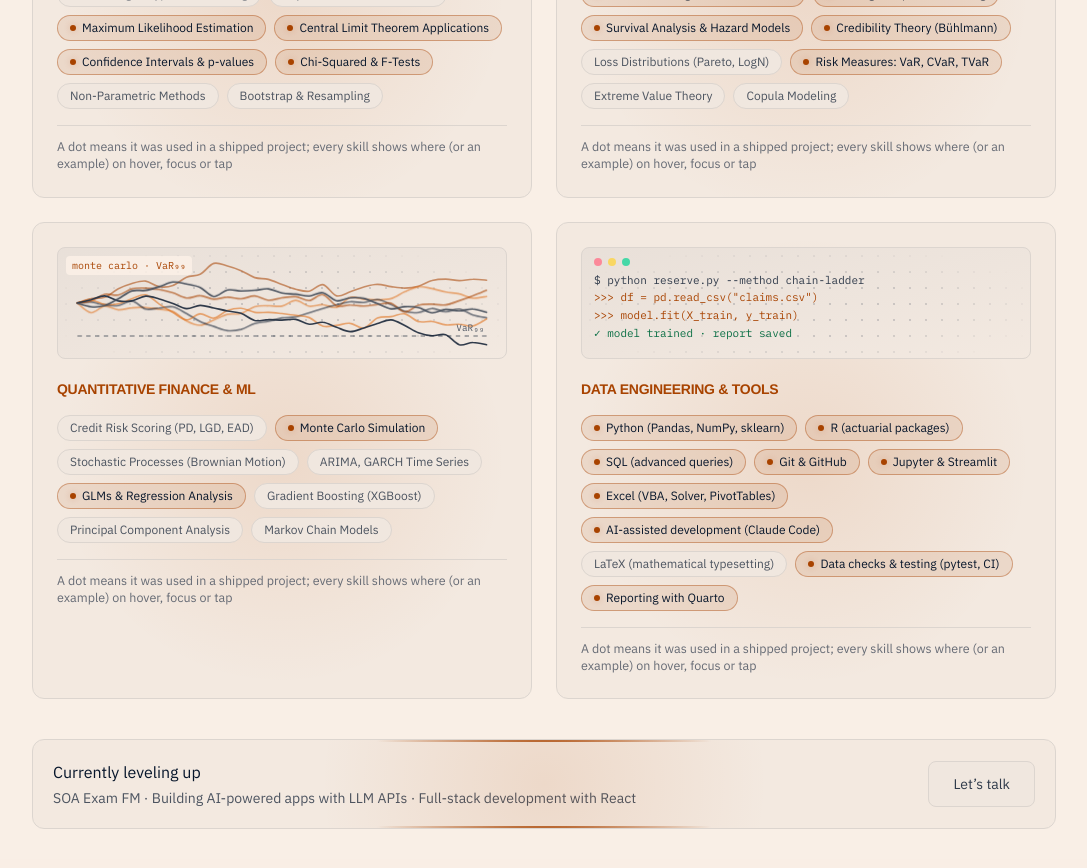
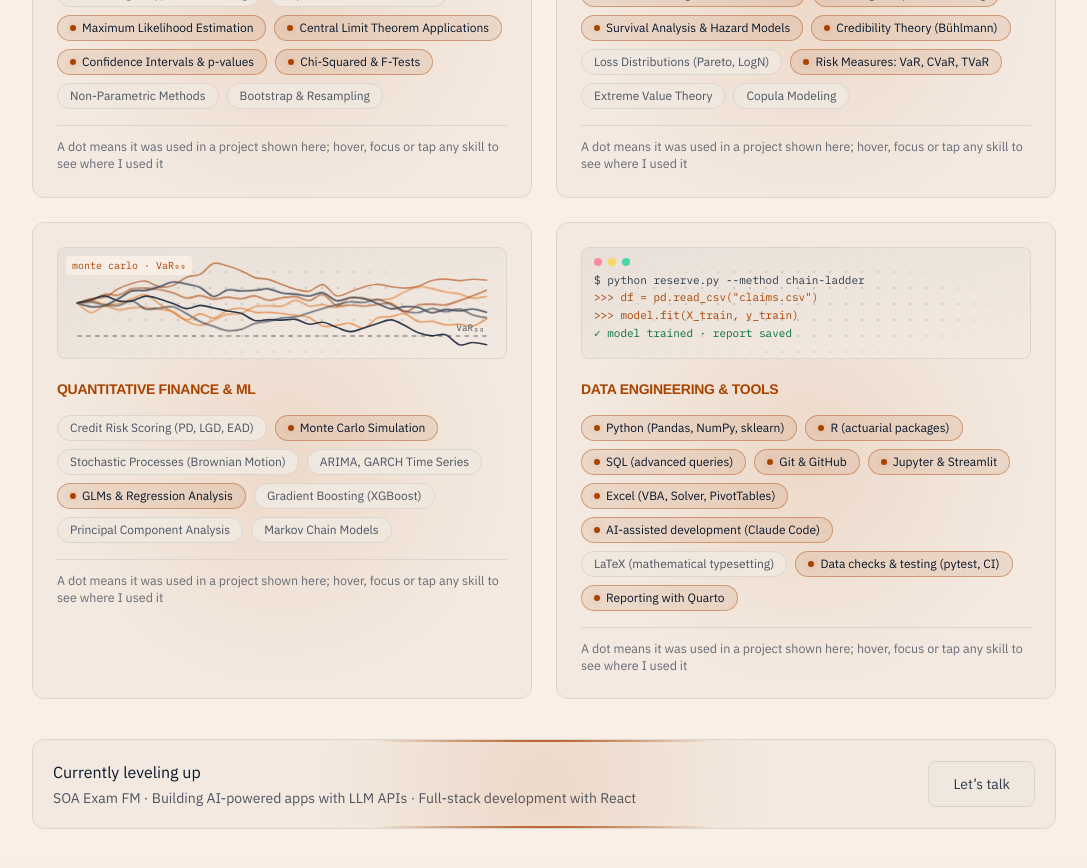
Before and after one commit to deadmigue55/portfolio, a React (Vite) app: page / in a window 1280 px wide. Shown: the part 11080-11948 px from the top of the page, without its empty margins (96-1183 px from the left). Built offline with nearby package versions, Linux system fonts and the light colour scheme.

Commit message:
Skills: describe the generic examples as past use in other work

```diff
--- a/src/components/Skills.jsx
+++ b/src/components/Skills.jsx
@@ -9,7 +9,7 @@ import { useCopy } from '../i18n'
 /*
   Skills as evidence. A skill that was used in a shipped project is marked with a dot and highlighted;
   hovering, focusing or tapping it says where (in a caption inside the card, so nothing is clipped on a phone).
-  The others are quieter and show a short generic example instead. A skill earns its mark only when
+  The others are quieter and show a short line about using the skill in other work (`eg` in the copy). A skill earns its mark only when
   a project really uses it: the goal is to move every skill from an example to a project (replace its
   `eg` with a `proof` in the copy).
   The previews are in the same order as the categories in the copy.
--- a/src/i18n/en.js
+++ b/src/i18n/en.js
@@ -284,21 +284,21 @@ const en = {
     eyebrow: 'Skills',
     title: 'What I bring to the table',
     intro: 'Actuarial rigor, statistical depth and the engineering to turn them into working tools.',
-    legend: 'A dot means it was used in a shipped project; every skill shows where (or an example) on hover, focus or tap',
-    egLabel: 'Example',
+    legend: 'A dot means it was used in a project shown here; hover, focus or tap any skill to see where I used it',
+    egLabel: 'In other work',
     proofIn: where => `Shipped in the Mortality Table Builder: ${where}`,
     categories: [
       {
         label: 'Probability & Statistical Theory',
         skills: [
-          { n: 'A/B Testing & Hypothesis Testing', eg: 'checking whether a change in a lapse or claims rate is real or just noise' },
-          { n: 'Bayesian Inference & MCMC', eg: 'updating a claim-frequency estimate as new months of data arrive' },
+          { n: 'A/B Testing & Hypothesis Testing', eg: 'checked whether a change in lapse or claims rates was real or just noise' },
+          { n: 'Bayesian Inference & MCMC', eg: 'updated claim-frequency estimates as new months of data came in' },
           { n: 'Maximum Likelihood Estimation', proof: 'Poisson fits for Lee-Carter and the GLM' },
           { n: 'Central Limit Theorem Applications', proof: 'how large a book must be before one standard deviation of claims fits inside the 15% margin' },
           { n: 'Confidence Intervals & p-values', proof: 'Poisson intervals on every A/E, p-values on relativities' },
           { n: 'Chi-Squared & F-Tests', proof: 'goodness-of-fit tests on the graduated rates' },
-          { n: 'Non-Parametric Methods', eg: 'comparing groups of policyholders without assuming a distribution' },
-          { n: 'Bootstrap & Resampling', eg: 'a confidence interval for a ratio that has no formula' },
+          { n: 'Non-Parametric Methods', eg: 'compared groups of policyholders without assuming a distribution' },
+          { n: 'Bootstrap & Resampling', eg: 'built confidence intervals for ratios that have no closed formula' },
         ],
       },
       {
@@ -308,23 +308,23 @@ const en = {
           { n: 'Pricing & Experience Rating', proof: 'term pricing, profit test and YRT experience rating' },
           { n: 'Survival Analysis & Hazard Models', proof: 'life tables, Gompertz-Makeham and Heligman-Pollard laws' },
           { n: 'Credibility Theory (Bühlmann)', proof: 'Bühlmann-Straub credibility in the experience study' },
-          { n: 'Loss Distributions (Pareto, LogN)', eg: 'fitting claim sizes to price an excess-of-loss layer' },
+          { n: 'Loss Distributions (Pareto, LogN)', eg: 'fitted claim sizes to price an excess-of-loss layer' },
           { n: 'Risk Measures: VaR, CVaR, TVaR', proof: 'VaR and TVaR on simulated aggregate claims' },
-          { n: 'Extreme Value Theory', eg: 'estimating the tail of large claims beyond the data' },
-          { n: 'Copula Modeling', eg: 'modelling how two risks move together in a bad year' },
+          { n: 'Extreme Value Theory', eg: 'estimated the tail of large claims beyond the observed data' },
+          { n: 'Copula Modeling', eg: 'modelled how two risks move together in a bad year' },
         ],
       },
       {
         label: 'Quantitative Finance & ML',
         skills: [
-          { n: 'Credit Risk Scoring (PD, LGD, EAD)', eg: 'estimating the chance a borrower defaults from their history' },
+          { n: 'Credit Risk Scoring (PD, LGD, EAD)', eg: 'estimated the probability a borrower defaults from their history' },
           { n: 'Monte Carlo Simulation', proof: 'simulated aggregate claims, pandemic and longevity risk' },
-          { n: 'Stochastic Processes (Brownian Motion)', eg: 'simulating interest-rate or asset paths for a scenario' },
-          { n: 'ARIMA, GARCH Time Series', eg: 'forecasting a monthly series and its changing volatility' },
+          { n: 'Stochastic Processes (Brownian Motion)', eg: 'simulated interest-rate and asset paths for scenario work' },
+          { n: 'ARIMA, GARCH Time Series', eg: 'forecast monthly series and their changing volatility' },
           { n: 'GLMs & Regression Analysis', proof: 'Poisson GLM relativities for mortality' },
-          { n: 'Gradient Boosting (XGBoost)', eg: 'ranking applicants by risk when the relationships are not linear' },
-          { n: 'Principal Component Analysis', eg: 'reducing many correlated risk factors to the few that matter' },
-          { n: 'Markov Chain Models', eg: 'modelling policy states: in force, lapsed, claim, death' },
+          { n: 'Gradient Boosting (XGBoost)', eg: 'ranked applicants by risk where the relationships were not linear' },
+          { n: 'Principal Component Analysis', eg: 'reduced many correlated risk factors to the few that matter' },
+          { n: 'Markov Chain Models', eg: 'modelled policy states: in force, lapsed, claim, death' },
         ],
       },
       {
@@ -337,7 +337,7 @@ const en = {
           { n: 'Jupyter & Streamlit', proof: 'the live ten-page dashboard' },
           { n: 'Excel (VBA, Solver, PivotTables)', proof: 'a workbook with live Dx/Nx/Mx formulas' },
           { n: 'AI-assisted development (Claude Code)', proof: 'built with it, validated by me' },
-          { n: 'LaTeX (mathematical typesetting)', eg: 'typesetting formulas and technical reports' },
+          { n: 'LaTeX (mathematical typesetting)', eg: 'typeset formulas and technical reports' },
           { n: 'Data checks & testing (pytest, CI)', proof: '122 data checks and 410+ tests' },
           { n: 'Reporting with Quarto', proof: 'the 13-page methodology report' },
         ],
--- a/src/i18n/es.js
+++ b/src/i18n/es.js
@@ -284,21 +284,21 @@ const es = {
     eyebrow: 'Habilidades',
     title: 'Lo que aporto',
     intro: 'Rigor actuarial, profundidad estadística y la ingeniería para convertirlos en herramientas que funcionan.',
-    legend: 'Un punto significa que se usó en un proyecto publicado; cada habilidad muestra dónde (o un ejemplo) al pasar el cursor, enfocar o tocar',
-    egLabel: 'Ejemplo',
+    legend: 'Un punto significa que se usó en un proyecto de esta página; pasa el cursor, enfoca o toca cualquier habilidad para ver dónde la usé',
+    egLabel: 'En otros trabajos',
     proofIn: where => `Publicado en el Mortality Table Builder: ${where}`,
     categories: [
       {
         label: 'Probabilidad y teoría estadística',
         skills: [
-          { n: 'Pruebas A/B y de hipótesis', eg: 'comprobar si un cambio en la caducidad o en los siniestros es real o solo ruido' },
-          { n: 'Inferencia bayesiana y MCMC', eg: 'actualizar la frecuencia de siniestros al llegar nuevos meses de datos' },
+          { n: 'Pruebas A/B y de hipótesis', eg: 'verifiqué si un cambio en las caducidades o en los siniestros era real o solo ruido' },
+          { n: 'Inferencia bayesiana y MCMC', eg: 'actualicé estimaciones de frecuencia de siniestros al llegar nuevos meses de datos' },
           { n: 'Estimación por máxima verosimilitud', proof: 'ajustes Poisson de Lee-Carter y del GLM' },
           { n: 'Aplicaciones del Teorema Central del Límite', proof: 'cuántas pólizas necesita una cartera para que una desviación estándar de los siniestros quepa en el margen de 15%' },
           { n: 'Intervalos de confianza y valores p', proof: 'intervalos Poisson en cada A/E, valores p en las relatividades' },
           { n: 'Pruebas Ji cuadrada y F', proof: 'pruebas de bondad de ajuste de las tasas graduadas' },
-          { n: 'Métodos no paramétricos', eg: 'comparar grupos de asegurados sin suponer una distribución' },
-          { n: 'Bootstrap y remuestreo', eg: 'un intervalo de confianza para una razón que no tiene fórmula' },
+          { n: 'Métodos no paramétricos', eg: 'comparé grupos de asegurados sin suponer una distribución' },
+          { n: 'Bootstrap y remuestreo', eg: 'construí intervalos de confianza para razones sin fórmula cerrada' },
         ],
       },
       {
@@ -308,23 +308,23 @@ const es = {
           { n: 'Pricing y experience rating', proof: 'pricing de temporal, prueba de rentabilidad y experience rating YRT' },
           { n: 'Análisis de supervivencia y modelos de riesgo', proof: 'tablas de vida, leyes de Gompertz-Makeham y Heligman-Pollard' },
           { n: 'Teoría de credibilidad (Bühlmann)', proof: 'credibilidad Bühlmann-Straub en el estudio de experiencia' },
-          { n: 'Distribuciones de pérdida (Pareto, LogN)', eg: 'ajustar el tamaño de los siniestros para tarificar un exceso de pérdida' },
+          { n: 'Distribuciones de pérdida (Pareto, LogN)', eg: 'ajusté el tamaño de los siniestros para tarificar un exceso de pérdida' },
           { n: 'Medidas de riesgo: VaR, CVaR, TVaR', proof: 'VaR y TVaR sobre siniestros agregados simulados' },
-          { n: 'Teoría de valores extremos', eg: 'estimar la cola de los siniestros grandes más allá de los datos' },
-          { n: 'Modelado con cópulas', eg: 'modelar cómo se mueven juntos dos riesgos en un mal año' },
+          { n: 'Teoría de valores extremos', eg: 'estimé la cola de los siniestros grandes más allá de los datos observados' },
+          { n: 'Modelado con cópulas', eg: 'modelé cómo se mueven juntos dos riesgos en un mal año' },
         ],
       },
       {
         label: 'Finanzas cuantitativas y ML',
         skills: [
-          { n: 'Scoring de riesgo crediticio (PD, LGD, EAD)', eg: 'estimar la probabilidad de impago de una persona a partir de su historial' },
+          { n: 'Scoring de riesgo crediticio (PD, LGD, EAD)', eg: 'estimé la probabilidad de impago de una persona a partir de su historial' },
           { n: 'Simulación Monte Carlo', proof: 'siniestros agregados simulados, riesgo de pandemia y de longevidad' },
-          { n: 'Procesos estocásticos (movimiento browniano)', eg: 'simular trayectorias de tasas o activos para un escenario' },
-          { n: 'Series de tiempo ARIMA, GARCH', eg: 'pronosticar una serie mensual y su volatilidad cambiante' },
+          { n: 'Procesos estocásticos (movimiento browniano)', eg: 'simulé trayectorias de tasas y activos para trabajo con escenarios' },
+          { n: 'Series de tiempo ARIMA, GARCH', eg: 'pronostiqué series mensuales y su volatilidad cambiante' },
           { n: 'GLM y análisis de regresión', proof: 'relatividades de mortalidad con GLM Poisson' },
-          { n: 'Gradient boosting (XGBoost)', eg: 'ordenar solicitudes por riesgo cuando las relaciones no son lineales' },
-          { n: 'Análisis de componentes principales', eg: 'reducir muchos factores de riesgo correlacionados a los pocos que importan' },
-          { n: 'Cadenas de Markov', eg: 'modelar los estados de una póliza: vigente, cancelada, siniestro, fallecimiento' },
+          { n: 'Gradient boosting (XGBoost)', eg: 'ordené solicitudes por riesgo cuando las relaciones no eran lineales' },
+          { n: 'Análisis de componentes principales', eg: 'reduje muchos factores de riesgo correlacionados a los pocos que importan' },
+          { n: 'Cadenas de Markov', eg: 'modelé los estados de una póliza: vigente, cancelada, siniestro, fallecimiento' },
         ],
       },
       {
@@ -337,7 +337,7 @@ const es = {
           { n: 'Jupyter y Streamlit', proof: 'el dashboard en vivo de diez páginas' },
           { n: 'Excel (VBA, Solver, tablas dinámicas)', proof: 'un libro con fórmulas vivas de Dx/Nx/Mx' },
           { n: 'Desarrollo asistido por IA (Claude Code)', proof: 'construido con él, validado por mí' },
-          { n: 'LaTeX (composición matemática)', eg: 'componer fórmulas e informes técnicos' },
+          { n: 'LaTeX (composición matemática)', eg: 'compuse fórmulas e informes técnicos' },
           { n: 'Validación de datos y pruebas (pytest, CI)', proof: '122 verificaciones de datos y más de 410 pruebas' },
           { n: 'Informes con Quarto', proof: 'el informe metodológico de 13 páginas' },
         ],
```
Also changed, not shown: 1 other file (tests, documents, lock files or other folders).
